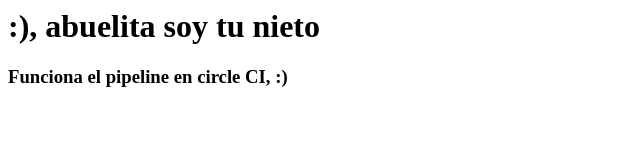
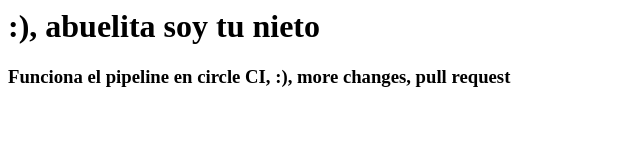
Before and after one commit to LucNieto/DevOps, a website: page public/index.html in a window 1280 px wide. Shown: the whole page, without its empty margins (0-640 px from the left). Drawn offline with Linux system fonts and the light colour scheme.

Commit message:
pull request

```diff
--- a/public/index.html
+++ b/public/index.html
@@ -5,7 +5,7 @@
   </head>
   <body>
     <h1> :), abuelita soy tu nieto</h1>
-    <h3> Funciona el pipeline en circle CI, :)</h3>
+    <h3> Funciona el pipeline en circle CI, :), more changes, pull request</h3>
 
   </body>
 </html>
```
